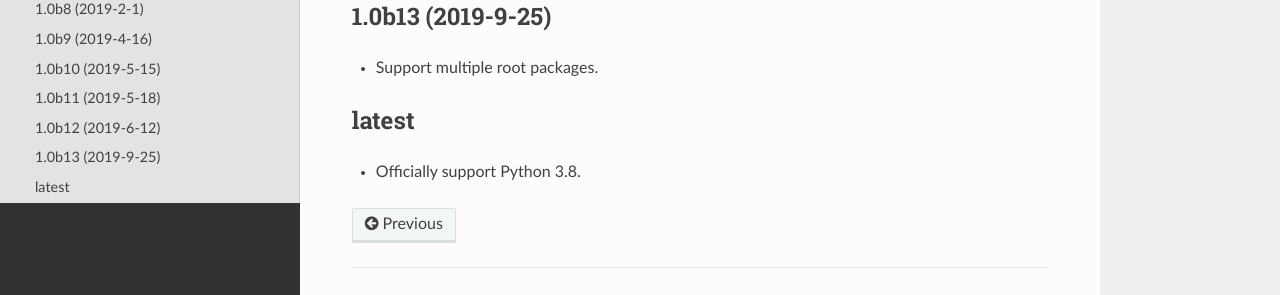
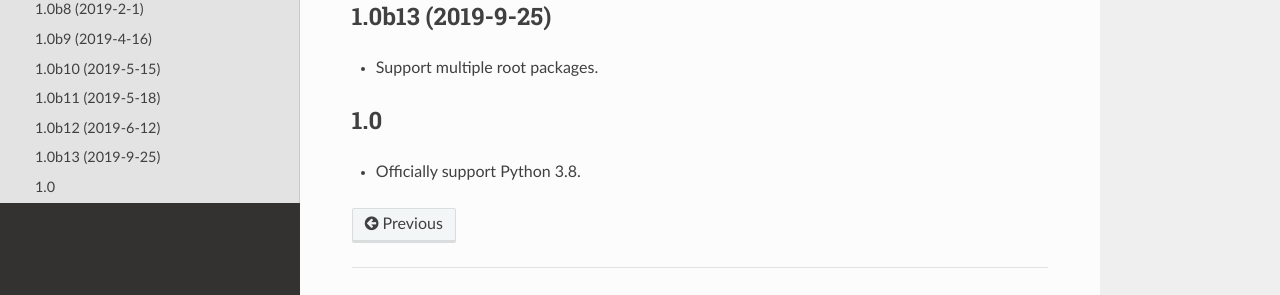
Before and after one commit to seddonym/grimp, a Sphinx documentation site: the page built from docs/changelog.rst, in a window 1280 px wide and 900 px high, scrolled down 1178 px. Shown: the part 527-822 px from the top of the window. Built offline with Sphinx 7.4.7 and the Read the Docs theme 2.0.0, drawn with Linux system fonts in a browser that asks for light colours.

Commit message:
Release v1.0

```diff
--- a/CHANGELOG.rst
+++ b/CHANGELOG.rst
@@ -70,6 +70,6 @@
 ------------------
 * Support multiple root packages.
 
-latest
-------
+1.0
+---
 * Officially support Python 3.8.
--- a/README.rst
+++ b/README.rst
@@ -16,9 +16,6 @@
 Builds a queryable graph of the imports within one or more Python packages.
 
 * Free software: BSD license
-
-**Warning:** This software is currently in beta. It is undergoing active development, and breaking changes may be
-introduced between versions.
 
 Quick start
 -----------
--- a/docs/conf.py
+++ b/docs/conf.py
@@ -26,7 +26,7 @@
 # The short X.Y version
 version = ''
 # The full version, including alpha/beta/rc tags
-release = '1.0b13'
+release = '1.0'
 
 
 # -- General configuration ---------------------------------------------------
--- a/setup.py
+++ b/setup.py
@@ -21,7 +21,7 @@
 
 setup(
     name='grimp',
-    version='1.0b13',
+    version='1.0',
     license='BSD 2-Clause License',
     description="Builds a queryable graph of the imports within one or more Python packages.",
     long_description=read('README.rst'),
@@ -39,7 +39,7 @@
     zip_safe=False,
     classifiers=[
         # complete classifier list: http://pypi.python.org/pypi?%3Aaction=list_classifiers
-        'Development Status :: 4 - Beta',
+        'Development Status :: 5 - Production/Stable',
         'Intended Audience :: Developers',
         'License :: OSI Approved :: BSD License',
         'Operating System :: Unix',
--- a/src/grimp/__init__.py
+++ b/src/grimp/__init__.py
@@ -1,4 +1,4 @@
-__version__ = "1.0b13"
+__version__ = "1.0q"
 
 from .domain.valueobjects import Module, DirectImport  # noqa: F401
 from .main import build_graph  # noqa: F401
```
